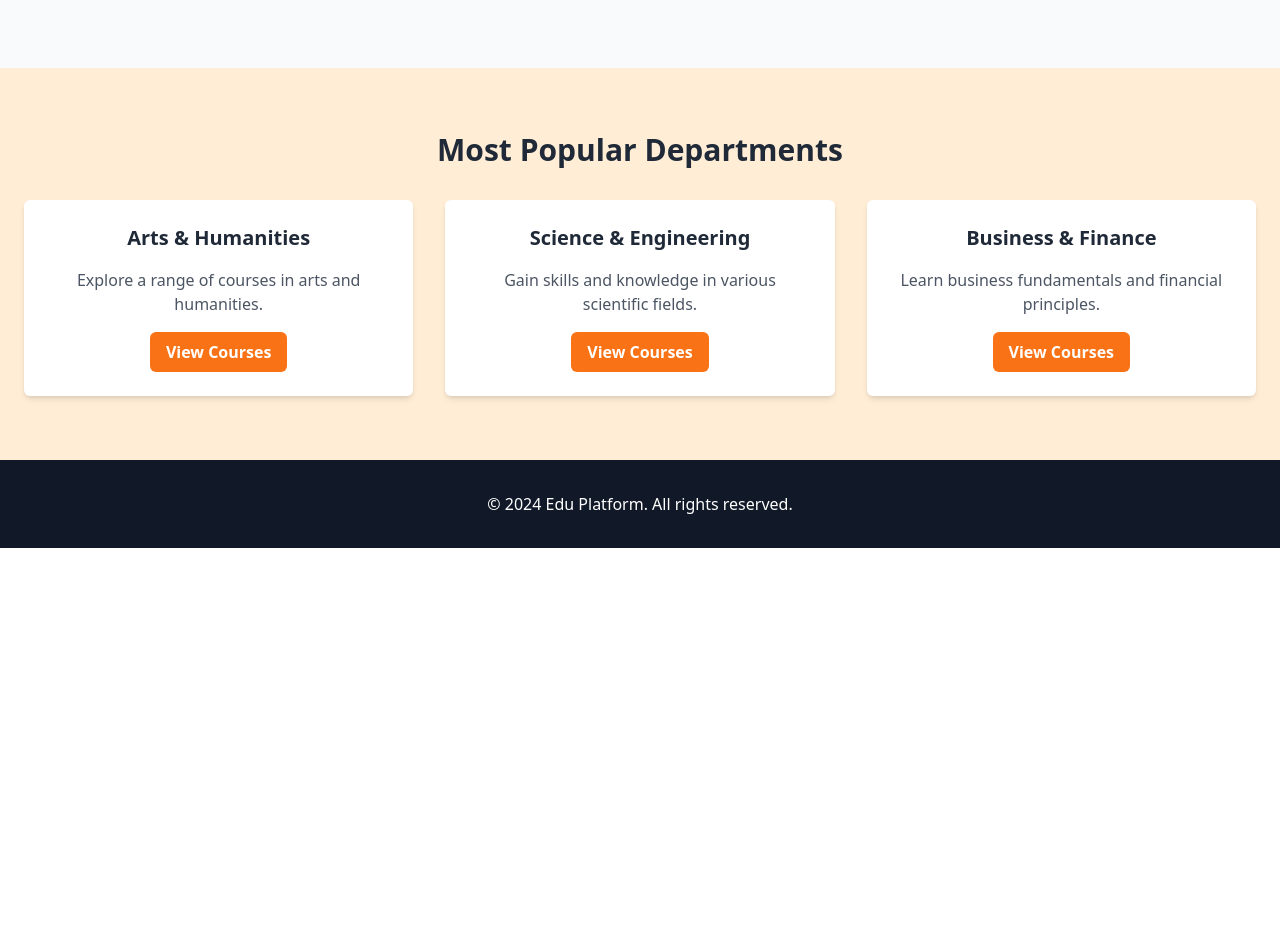
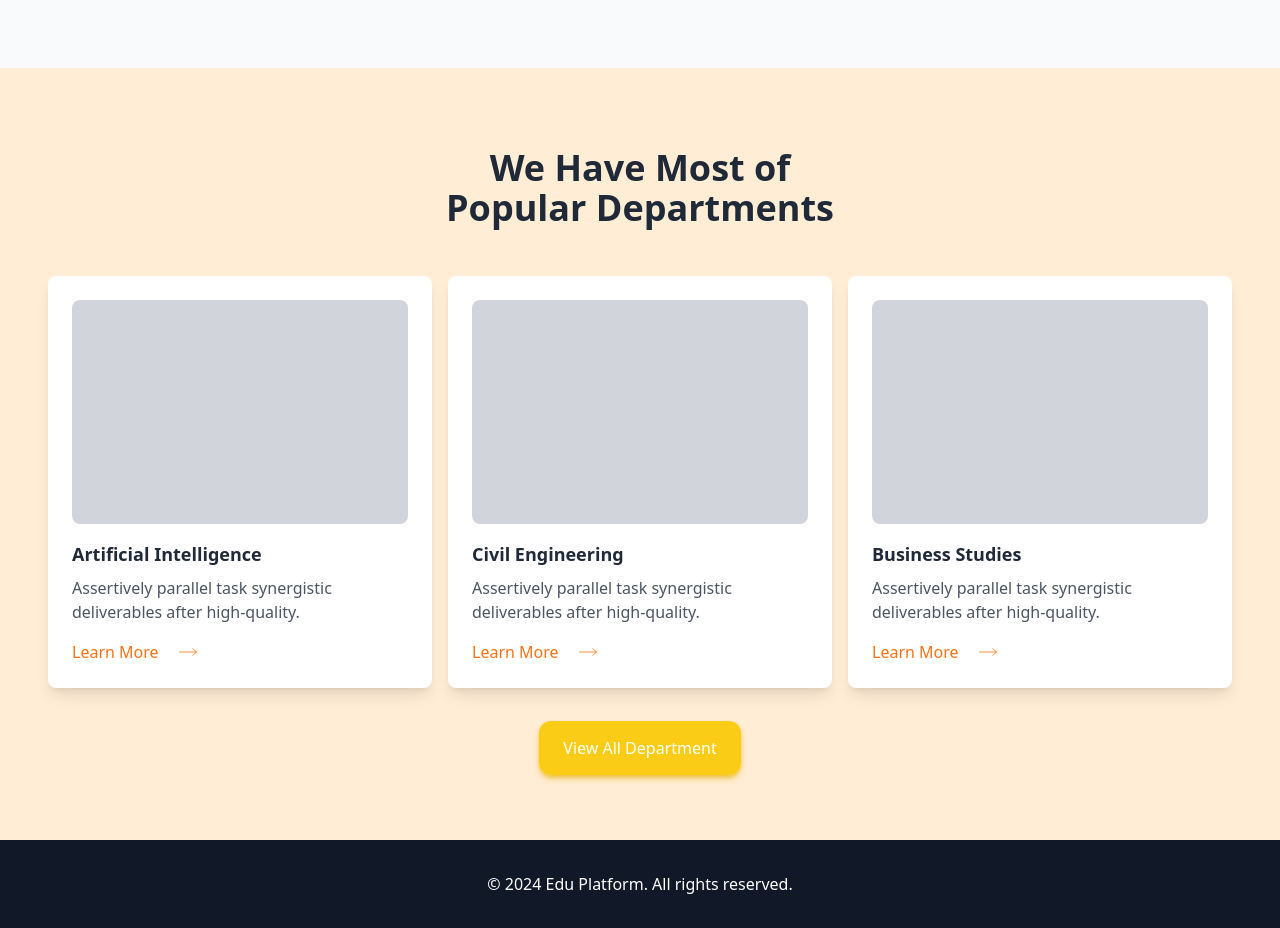
Before and after one commit to Martinesusu/mini-css-education, a website: page index.html in a window 1280 px wide. Shown: the part 1660-2588 px from the top of the page. Before the commit the page ends 2208 px from the top, so only its background shows below. Drawn offline with nearby package versions, Linux system fonts and the light colour scheme.

Commit message:
add Popular department session

```diff
--- a/index.html
+++ b/index.html
@@ -120,33 +120,66 @@
         <div class="text-left">
           <h2 class="text-3xl font-bold text-gray-800 mb-4 w-80">We Help to Create Possibility & Success in Your Career!</h2>
           <p class="text-lg text-gray-600 mb-8 w-96">Continually administrate process-crntric human capital rather than bleeding-edge methodologies. <br> Distinctively supply accurate methods of empowerment before.</p>
-          <button class="bg-yellow-400 shadow-md shadow-yellow-500/70 text-white px-6 py-4 rounded-xl text-lg font-semibold hover:bg-orange-400 hover:shadow-orange-500">Get Started Today</button>
+          <button class="bg-yellow-400 shadow-md shadow-yellow-500/70 text-white px-6 py-4 rounded-xl text-lg hover:bg-orange-400 hover:shadow-orange-500">Get Started Today</button>
         </div>
       </div>
     </section>
 
     <!-- Popular Departments Section -->
-    <section class="bg-orange-100 py-16">
-    <div class="container mx-auto px-6 text-center">
-      <h2 class="text-3xl font-bold text-gray-800 mb-8">Most Popular Departments</h2>
-      <div class="grid grid-cols-1 md:grid-cols-3 gap-8">
-        <div class="bg-white p-6 rounded-md shadow-md">
-          <h3 class="text-xl font-semibold text-gray-800 mb-4">Arts & Humanities</h3>
-          <p class="text-gray-600 mb-4">Explore a range of courses in arts and humanities.</p>
-          <button class="bg-orange-500 text-white px-4 py-2 rounded-md font-semibold hover:bg-orange-600">View Courses</button>
+    <section class="bg-orange-100 py-20">
+      <div class="container mx-auto px-6">
+        <!-- Header -->
+        <div class="text-center mb-12">
+          <h2 class="text-4xl font-bold text-gray-800">We Have Most of <br> Popular Departments</h2>
         </div>
-        <div class="bg-white p-6 rounded-md shadow-md">
-          <h3 class="text-xl font-semibold text-gray-800 mb-4">Science & Engineering</h3>
-          <p class="text-gray-600 mb-4">Gain skills and knowledge in various scientific fields.</p>
-          <button class="bg-orange-500 text-white px-4 py-2 rounded-md font-semibold hover:bg-orange-600">View Courses</button>
+
+        <!-- Cards -->
+        <div class="flex justify-center space-x-4">
+          <!-- Card 1 -->
+          <div class="bg-white rounded-lg shadow-lg p-6 w-96">
+            <div class="h-56 bg-gray-300 rounded-lg mb-4"></div>
+            <h3 class="text-lg font-semibold text-gray-800 mb-2">Artificial Intelligence</h3>
+            <p class="text-gray-600 mb-4">Assertively parallel task synergistic deliverables after high-quality.</p>
+            <a href="#" class="text-orange-500 flex items-center hover:underline">
+              Learn More
+              <svg xmlns="http://www.w3.org/2000/svg" class="h-5 w-10 ml-1" viewBox="0 0 24 24" fill="none" stroke="currentColor">
+                <path stroke-linecap="round" stroke-linejoin="round" stroke-width="1" d="M8 12h20m0 0l-4-4m4 4l-4 4" />
+              </svg>
+            </a>
+          </div>
+
+          <!-- Card 2 -->
+          <div class="bg-white rounded-lg shadow-lg p-6 w-96">
+            <div class="h-56 bg-gray-300 rounded-lg mb-4"></div>
+            <h3 class="text-lg font-semibold text-gray-800 mb-2">Civil Engineering</h3>
+            <p class="text-gray-600 mb-4">Assertively parallel task synergistic deliverables after high-quality.</p>
+            <a href="#" class="text-orange-500 flex items-center hover:underline">
+              Learn More
+              <svg xmlns="http://www.w3.org/2000/svg" class="h-5 w-10 ml-1" viewBox="0 0 24 24" fill="none" stroke="currentColor">
+                <path stroke-linecap="round" stroke-linejoin="round" stroke-width="1" d="M8 12h20m0 0l-4-4m4 4l-4 4" />
+              </svg>
+            </a>
+          </div>
+
+          <!-- Card 3 -->
+          <div class="bg-white rounded-lg shadow-lg p-6 w-96">
+            <div class="h-56 bg-gray-300 rounded-lg mb-4"></div>
+            <h3 class="text-lg font-semibold text-gray-800 mb-2">Business Studies</h3>
+            <p class="text-gray-600 mb-4">Assertively parallel task synergistic deliverables after high-quality.</p>
+            <a href="#" class="text-orange-500 flex items-center hover:underline">
+              Learn More
+              <svg xmlns="http://www.w3.org/2000/svg" class="h-5 w-10 ml-1" viewBox="0 0 24 24" fill="none" stroke="currentColor">
+                <path stroke-linecap="round" stroke-linejoin="round" stroke-width="1" d="M8 12h20m0 0l-4-4m4 4l-4 4" />
+              </svg>
+            </a>
+          </div>
         </div>
-        <div class="bg-white p-6 rounded-md shadow-md">
-          <h3 class="text-xl font-semibold text-gray-800 mb-4">Business & Finance</h3>
-          <p class="text-gray-600 mb-4">Learn business fundamentals and financial principles.</p>
-          <button class="bg-orange-500 text-white px-4 py-2 rounded-md font-semibold hover:bg-orange-600">View Courses</button>
+
+        <!-- Button -->
+        <div class="text-center mt-12">
+          <a href="#" class="bg-yellow-400 shadow-md shadow-yellow-500/70 text-white px-6 py-4 rounded-xl text-md hover:bg-orange-400 hover:shadow-orange-500">View All Department</a>
         </div>
       </div>
-    </div>
     </section>
 
   <!-- Footer -->
```
